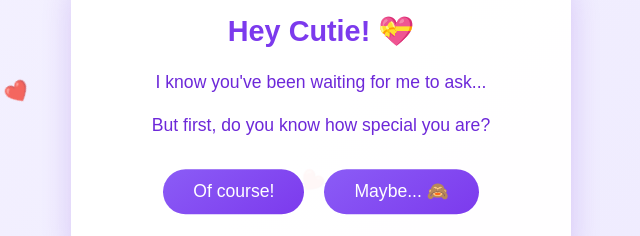
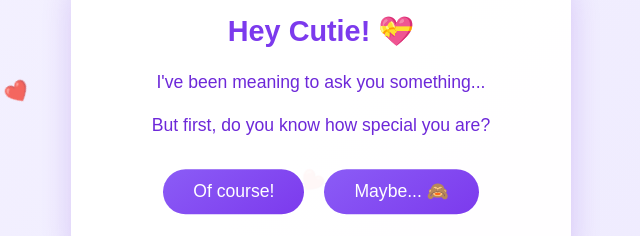
Before and after one commit to unholygod96/valentines-website, a plain HTML site: page landing.html in a window 1280 px wide. Shown: the part 278-514 px from the top of the page, 319-959 px from the left. Drawn offline with Linux system fonts and the light colour scheme.

Commit message:
Update landing.html

```diff
--- a/landing.html
+++ b/landing.html
@@ -160,7 +160,7 @@
         <!-- Question 1 -->
         <div class="question active" id="q1">
             <h2>Hey Cutie! 💝</h2>
-            <p>I know you've been waiting for me to ask...</p>
+            <p>I've been meaning to ask you something...</p>
             <p>But first, do you know how special you are?</p>
             <div class="options">
                 <button class="option-btn" onclick="nextQuestion(2)">Of course!</button>
```
